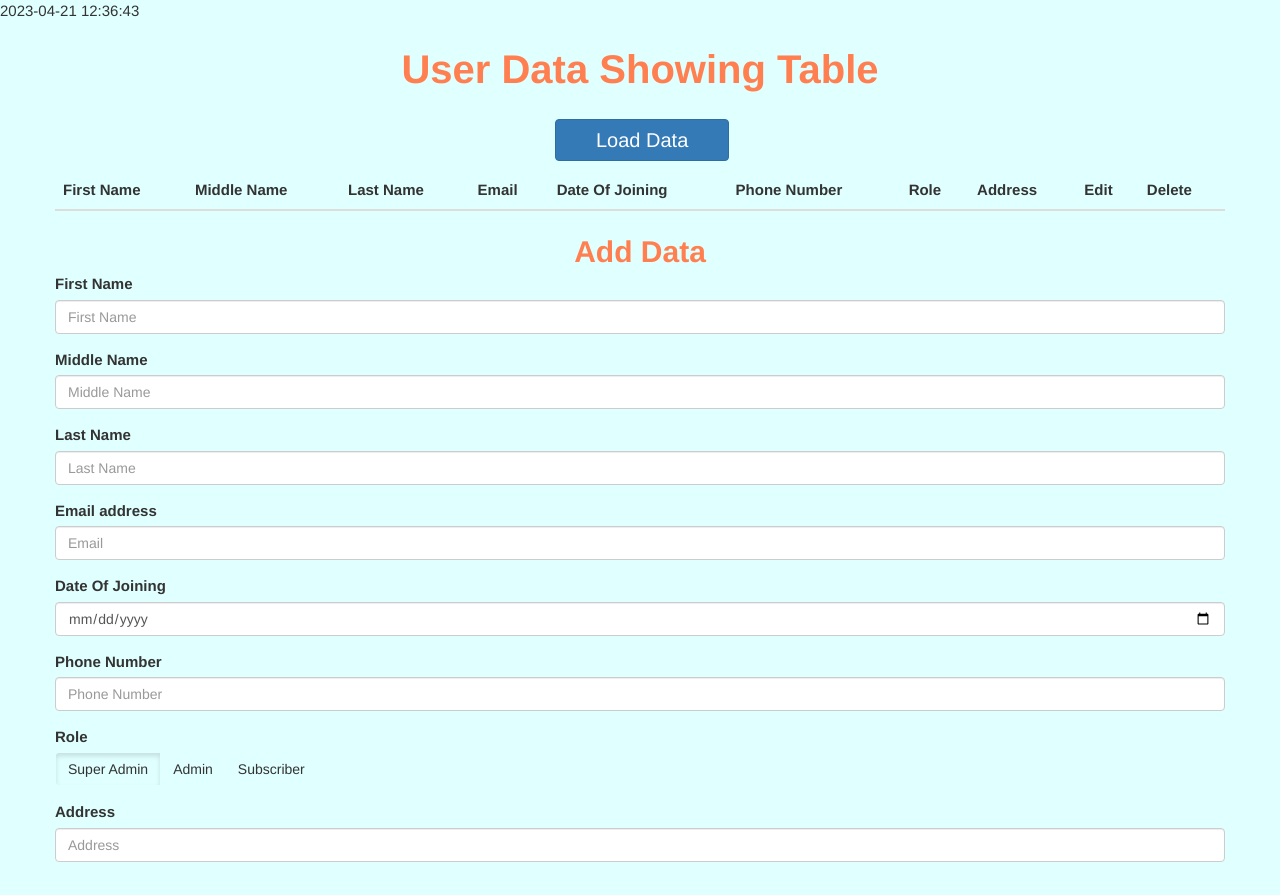
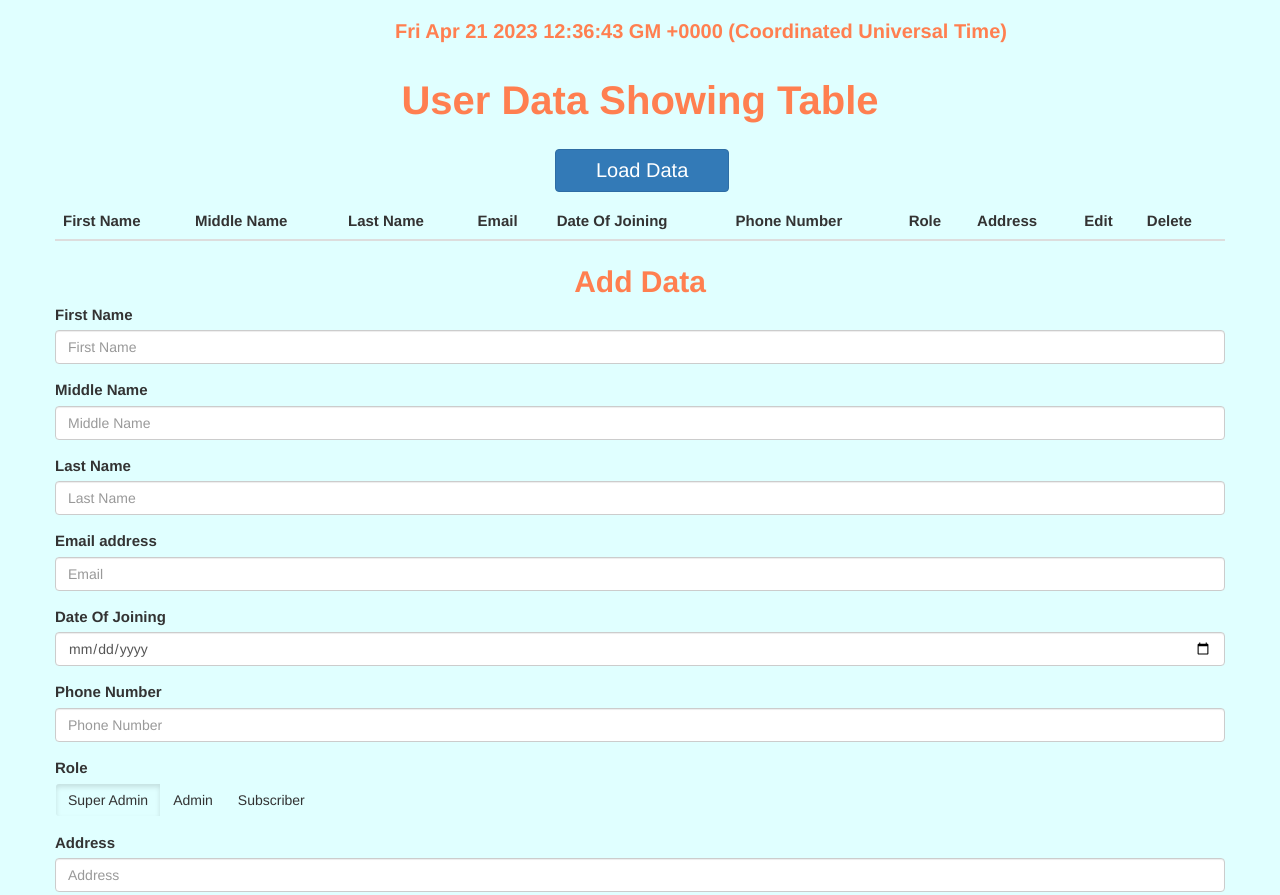
Before and after one commit to VivekSinghal1393/Assignment-2, a website with bundled scripts: page public/index.html in a window 1280 px wide. Shown: the top 895 px of the page. Built offline with nearby package versions, Linux system fonts and the light colour scheme.

Commit message:
Second Commit

```diff
--- a/data.json
+++ b/data.json
@@ -1 +1 @@
-[{"id":1,"fname":"Vivek","mname":"Naresh","lname":"Singla","email":"vivek.singhal@sourcefuse.com","doj":"1 April 2023","pno":"9467144549","role":"Super Admin","address":"Panipat, Haryana,132103"},{"id":2,"fname":"Soham","mname":"Narender","lname":"Kapoor","email":"Soham@gmail.com","doj":"23 April 2023","pno":"88338888882","role":"Admin","address":"New Delhi, Delhi"},{"id":3,"fname":"ndlcl","mname":"lcllvl","lname":"nlcnlll","email":"lnnldln@gmail.com","doj":"2023-04-02","pno":"3200320320","role":"Super Admin","address":"wenjnr"},{"id":4,"fname":"vnerk","mname":"lnq","lname":"len","email":"vnvkl@gmail.com","doj":"2023-04-12","pno":"390990888","role":"Super Admin","address":"fljvqnnnqq"}]
+[{"id":1,"fname":"Vivek","mname":"Naresh","lname":"Singla","email":"vivek.singhal@sourcefuse.com","doj":"1 April 2023","pno":"9467144549","role":"Super Admin","address":"Panipat, Haryana,132103"},{"id":2,"fname":"Soham","mname":"Narender","lname":"Kapoor","email":"Soham@gmail.com","doj":"23 April 2023","pno":"88338888882","role":"Admin","address":"New Delhi, Delhi"},{"id":3,"fname":"ndlcl","mname":"lcllvl","lname":"nlcnlll","email":"lnnldln@gmail.com","doj":"24 April 2023","pno":"3200320320","role":"Super Admin","address":"wenjnr"},{"id":4,"fname":"vnerk","mname":"lnq","lname":"len","email":"vnvkl@gmail.com","doj":"26 April 2023","pno":"390990888","role":"Super Admin","address":"fljvqnnnqq"}]
--- a/public/index.html
+++ b/public/index.html
@@ -10,7 +10,9 @@
 </head>
 
 	<body>
-		<div id="DateShow"></div>
+		<div class="container">
+			<h3 id="DateShow"></h3>
+		</div>
 		<div class="text">User Data Showing Table</div>
 		<div class="container">
 			<div class="row">
--- a/public/index.ts
+++ b/public/index.ts
@@ -38,7 +38,10 @@ function dateTimeFormatter(target:any,key:string,descriptor:PropertyDescriptor){
 	descriptor.value=function(...args:any[]){
 		const result=originalMethod.apply(this,args);
 		if(result instanceof Date){
-			const formattedDate = result.toISOString().replace(/T/,' ').replace(/\..+/,'');
+			const formattedDate = result.toString()
+			.replace(/T/,' ')
+			.replace(/\..+/,'')
+			;
 			const element=document.getElementById('DateShow');
 			if(element){
 				element.innerHTML=formattedDate;
--- a/public/style.css
+++ b/public/style.css
@@ -62,3 +62,10 @@ body{
 .form-control{
     width: 75%;
 } */
+
+#DateShow{
+    font-size: 20px;
+    padding-left: 325px;
+    color:coral;
+    font-weight: bold;
+}
```
